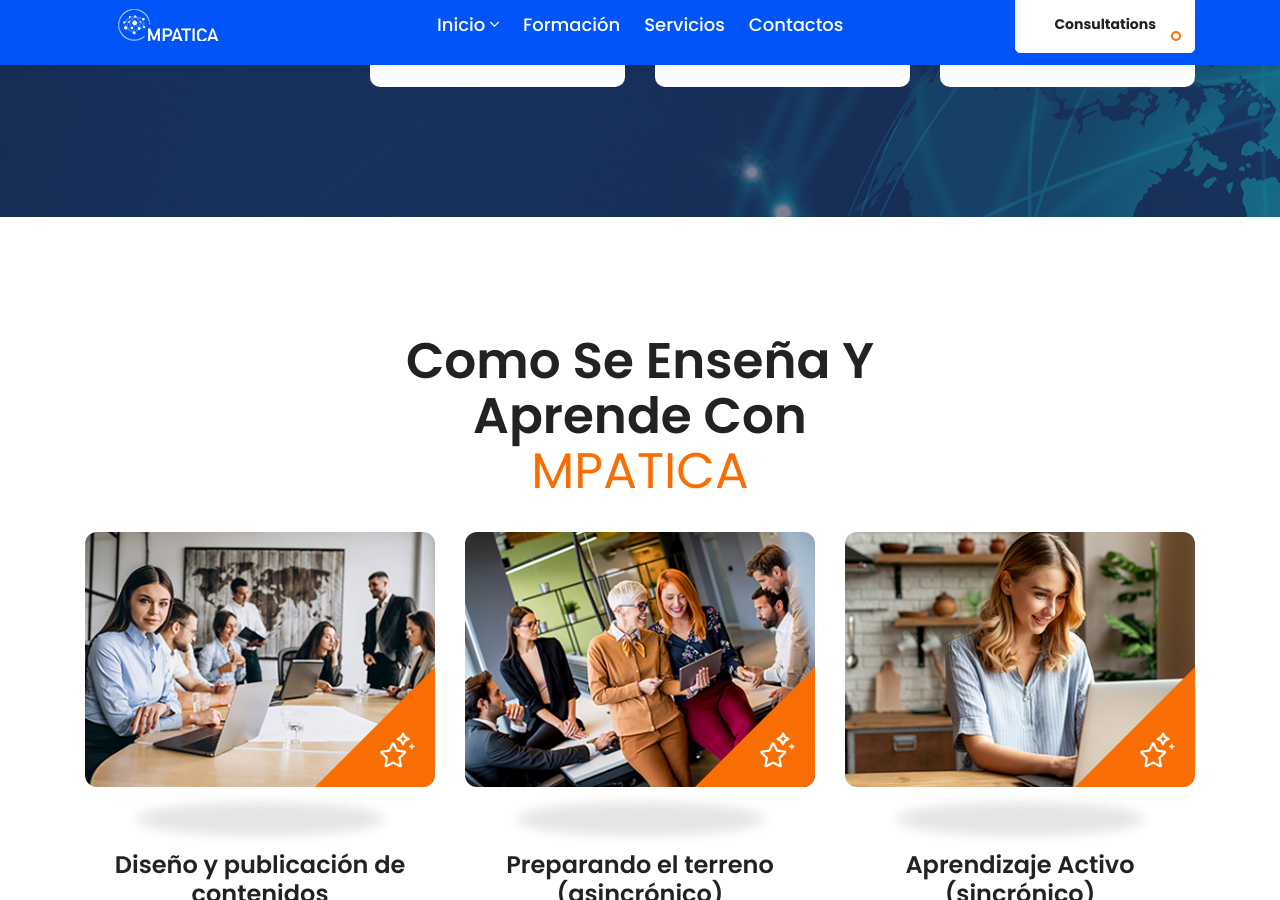
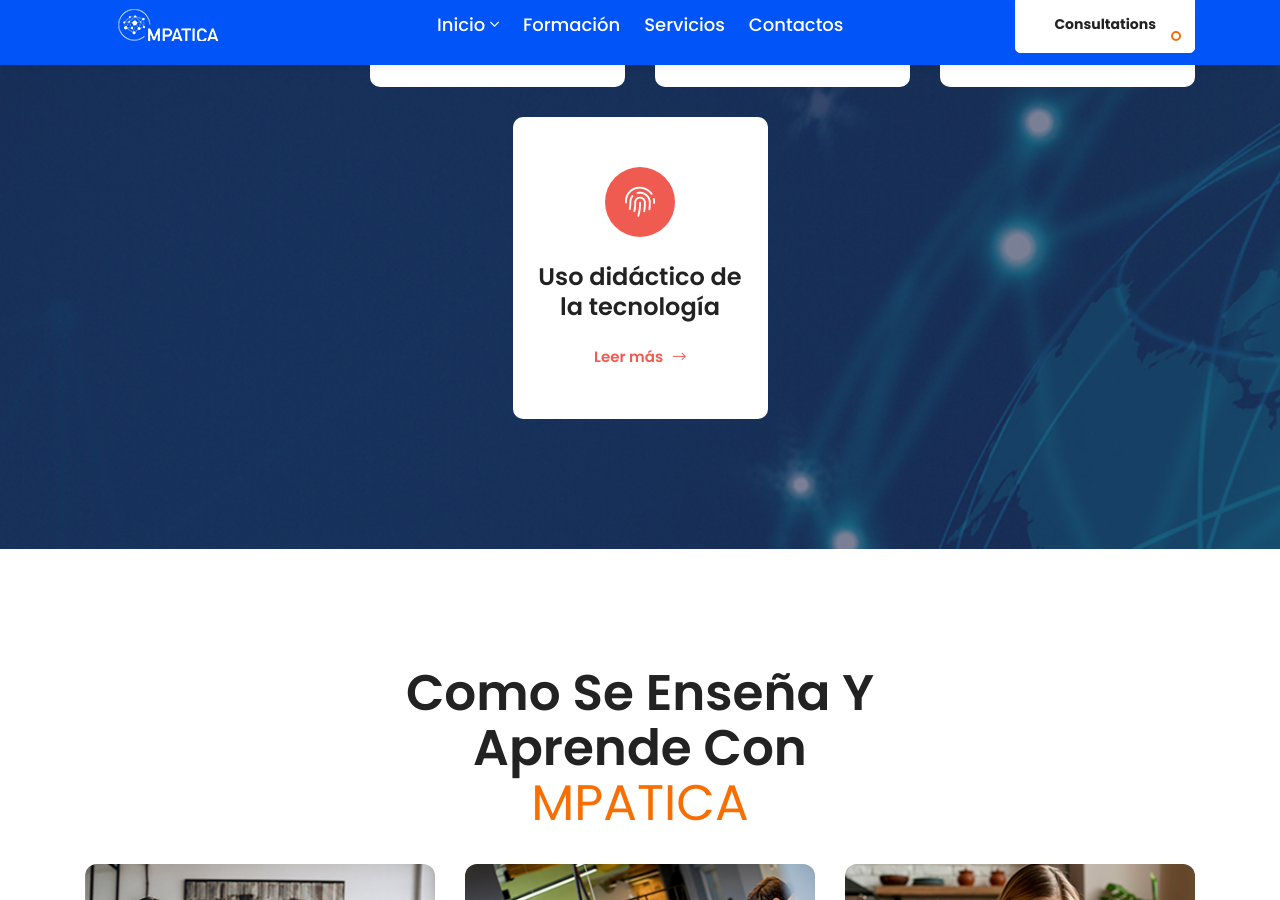
Before and after one commit to elemprendedoronline/mpatica, a Jekyll site: the page built from index.html, in a window 1280 px wide and 900 px high, scrolled down 2316 px. Built offline with Jekyll 4.4.1, drawn with Linux system fonts in a browser that asks for light colours.

Commit message:
Update features.html

```diff
--- a/_includes/features.html
+++ b/_includes/features.html
@@ -39,6 +39,13 @@
                         <a href="services-details.html">Leer más <i class="fal fa-long-arrow-right"></i></a>
                     </div>
                 </div>
+                <div class="col-lg-3 col-md-6 col-sm-7">
+                    <div class="features-item text-center white-bg mt-30 item-4 wow fadeIn animated" data-wow-duration="2000ms" data-wow-delay="900ms">
+                        <i class="fal fa-fingerprint"></i>
+                        <h4 class="title">Uso didáctico de la tecnología</h4>
+                        <a href="services-details.html">Leer más <i class="fal fa-long-arrow-right"></i></a>
+                    </div>
+                </div>
             </div>
         </div>
     </section>
```
